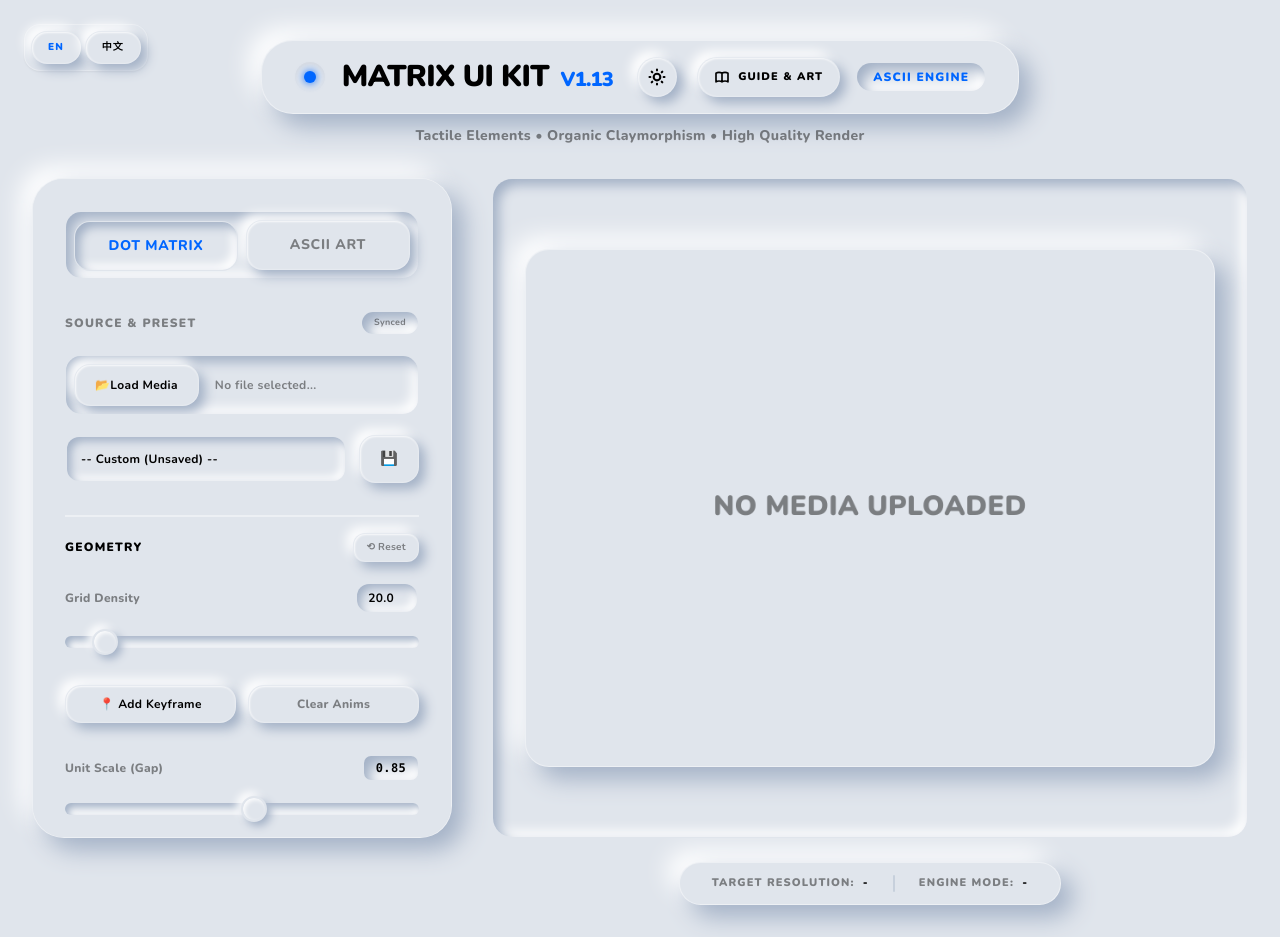
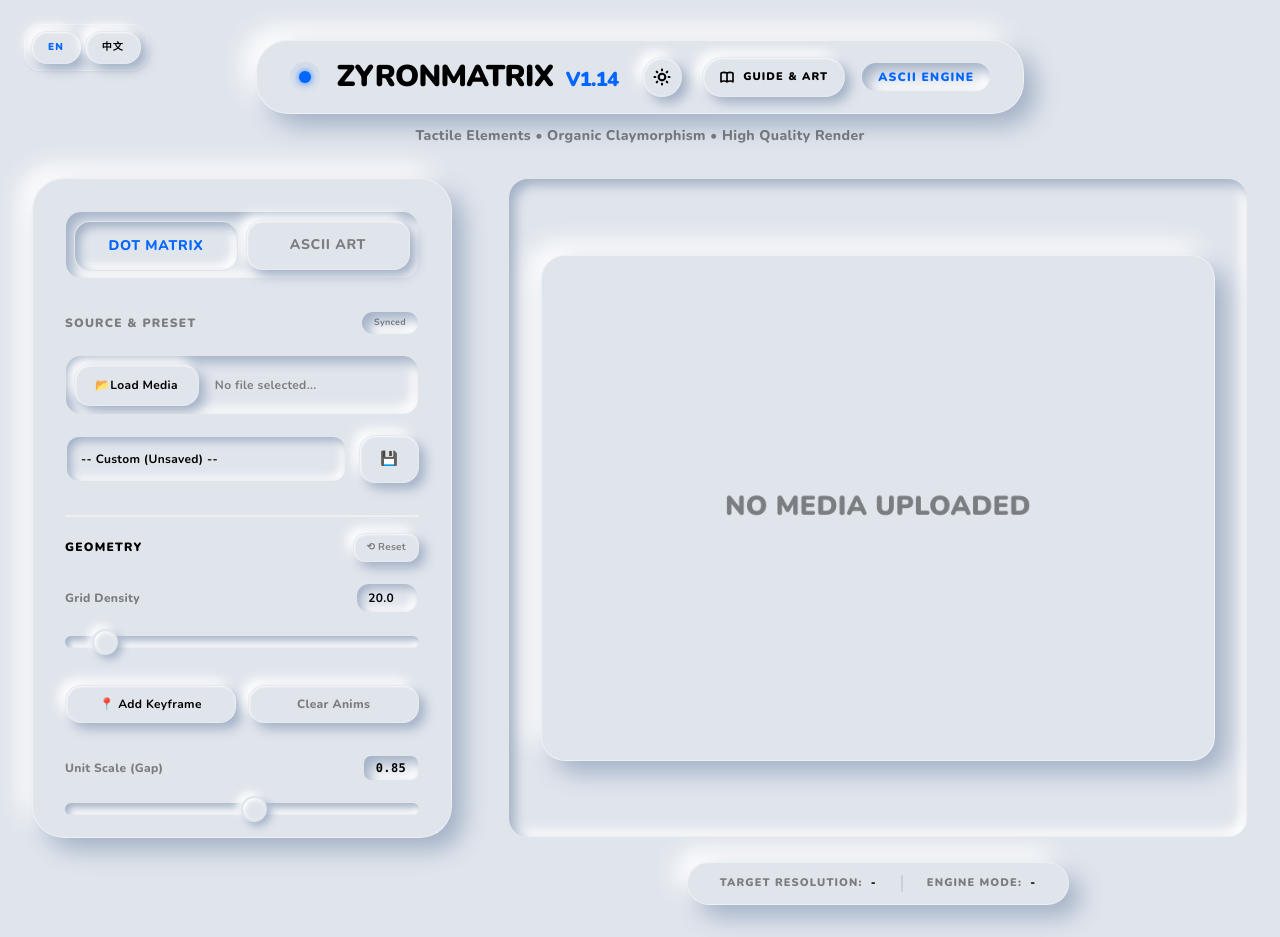
Before and after one commit to Jokerzyz/zyron-engine, a plain HTML site: page index.html in a window 1280 px wide. Drawn offline with nearby package versions, Linux system fonts and the light colour scheme.

Commit message:
Add files via upload

```diff
--- a/index.html
+++ b/index.html
@@ -4,7 +4,7 @@
     <meta charset="UTF-8">
     <meta name="viewport" content="width=device-width, initial-scale=1.0">
 
-    <title>矩阵特效与 ASCII 艺术终端 v1.13 | 在线视频转字符画 (Matrix & ASCII Generator)</title>
+    <title>ZYRONMATRIX v1.14 | 在线视频转字符画 (Matrix & ASCII Generator)</title>
 
     <meta name="description" content="免费的在线高级矩阵特效与 ASCII 艺术生成器终端。无需下载，一键将图片与视频序列转化为赛博朋克风格的黑客代码流或纯文本遮罩效果。支持 WebGL 高清序列帧导出，专为设计师与极客打造。Free online Matrix digital rain and ASCII art generator for images and videos.">
     <meta name="keywords" content="矩阵特效, ASCII 艺术, 字符画生成器, 视频转ASCII, Matrix digital rain, ASCII art generator, Neumorphism UI, 赛博朋克, 黑客代码流, image to text, video to ascii">
@@ -18,14 +18,14 @@
 
     <meta property="og:type" content="website">
     <meta property="og:url" content="https://www.zyronmatrix.com/">
-    <meta property="og:title" content="Matrix UI Kit | 高级 ASCII 艺术与矩阵渲染引擎">
+    <meta property="og:title" content="ZYRONMATRIX | 高级 ASCII 艺术与矩阵渲染引擎">
     <meta property="og:description" content="一键将图片与视频转化为赛博朋克风格的字符艺术。支持自定义文字遮罩与高质量序列帧导出。">
 
     <script type="application/ld+json">
     {
       "@context": "https://schema.org",
       "@type": "WebApplication",
-      "name": "ZyronMatrix ASCII & Matrix Effect Generator",
+      "name": "ZYRONMATRIX ASCII & Matrix Effect Generator",
       "alternateName": "矩阵特效与 ASCII 艺术终端",
       "url": "https://www.zyronmatrix.com/",
       "description": "An advanced, browser-based multimedia tool that converts images and videos into Matrix digital rain and custom ASCII text art. Features real-time rendering and ZIP sequence export.",
@@ -52,51 +52,43 @@
     <link href="https://fonts.googleapis.com/css2?family=Nunito:wght@400;600;700;800;900&family=JetBrains+Mono:wght@500;700&display=swap" rel="stylesheet">
     <style>
         :root {
-            /* 浅灰蓝拟态主色调 (Light Theme) */
             --bg-color: #E0E5EC;
             --shadow-dark: #a3b1c6;
             --shadow-light: #ffffff;
             --shadow-dark-strong: rgba(163, 177, 198, 0.6);
             --shadow-dark-faint: rgba(184, 198, 217, 0.15);
 
-            /* 文本与高亮 */
             --text-dark: #000000;
             --text-muted: rgba(0, 0, 0, 0.45);
             --accent: #0066ff;
             --accent-glow: rgba(0, 102, 255, 0.15);
 
-            /* 材质光泽 */
             --border-light: rgba(255, 255, 255, 0.4);
             --border-light-faint: rgba(255, 255, 255, 0.2);
             --inner-highlight: rgba(255, 255, 255, 0.8);
             --inner-highlight-strong: rgba(255, 255, 255, 0.9);
 
-            /* 遮罩背景 */
             --overlay-bg: rgba(224, 229, 236, 0.85);
             --modal-bg: rgba(163, 177, 198, 0.2);
         }
 
         body.dark-mode {
-            /* 极客炭黑拟态主色调 (Dark Theme) */
             --bg-color: #2b2e33;
             --shadow-dark: #1d1f23;
             --shadow-light: #393d43;
             --shadow-dark-strong: rgba(0, 0, 0, 0.6);
             --shadow-dark-faint: rgba(0, 0, 0, 0.2);
 
-            /* 文本与高亮 */
             --text-dark: #f0f0f0;
             --text-muted: rgba(255, 255, 255, 0.5);
             --accent: #4d88ff;
             --accent-glow: rgba(77, 136, 255, 0.15);
 
-            /* 材质光泽调暗，避免过曝 */
             --border-light: rgba(255, 255, 255, 0.05);
             --border-light-faint: rgba(255, 255, 255, 0.02);
             --inner-highlight: rgba(255, 255, 255, 0.05);
             --inner-highlight-strong: rgba(255, 255, 255, 0.08);
 
-            /* 遮罩背景 */
             --overlay-bg: rgba(43, 46, 51, 0.85);
             --modal-bg: rgba(0, 0, 0, 0.5);
         }
@@ -110,19 +102,20 @@
             transition: background-color 0.4s ease, color 0.4s ease;
         }
 
-        /* --- 专属定制的拟态物理滑槽 (Scrollbar Slot) --- */
-        .control-panel {
-            padding-right: 14px;
-        }
+        /* --- 完美重构的独立悬浮滚动条 (Floating Scrollbar Track) --- */
         .control-panel::-webkit-scrollbar {
-            width: 20px;
+            width: 18px; /* 轨道更厚实，更有独立硬件感 */
         }
         .control-panel::-webkit-scrollbar-track {
-            background: var(--bg-color);
+            background: transparent;
             border-radius: 20px;
+            /* 刻画出一个拟态凹槽，由于设置在外侧，它就像是一个独立的组件 */
             box-shadow: inset 3px 3px 6px var(--shadow-dark),
                         inset -3px -3px 6px var(--shadow-light);
-            border: 6px solid var(--bg-color);
+            border: 4px solid var(--bg-color);
+            /* 核心：限制轨道上下边缘，绝对避免与面板 32px 的大圆角相交穿帮！ */
+            margin-top: 36px;
+            margin-bottom: 36px;
         }
         .control-panel::-webkit-scrollbar-thumb {
             background: var(--bg-color);
@@ -255,7 +248,7 @@
             z-index: 40;
         }
 
-        /* 渲染画布 */
+        /* 渲染画布：允许自由缩放贴合容器 */
         canvas {
             border-radius: 24px;
             background: var(--bg-color);
@@ -280,10 +273,10 @@
 <body class="p-4 md:p-6 lg:p-8 selection:bg-[#0066ff] selection:text-white">
 
     <div class="sr-only">
-        <h1>ZyronMatrix: Online Matrix Effect & ASCII Art Video Generator</h1>
-        <p>How to make a Matrix digital rain effect or convert video to ASCII art? ZyronMatrix is a free, powerful, browser-based rendering engine. It transforms images and mp4 videos into dynamic ASCII text art, retro hacker terminal screens, and volumetric 3D dot matrix designs.</p>
+        <h1>ZYRONMATRIX: Online Matrix Effect & ASCII Art Video Generator</h1>
+        <p>How to make a Matrix digital rain effect or convert video to ASCII art? ZYRONMATRIX is a free, powerful, browser-based rendering engine. It transforms images and mp4 videos into dynamic ASCII text art, retro hacker terminal screens, and volumetric 3D dot matrix designs.</p>
         <p>Features include text masking (overlaying continuous English prose over images), custom character dictionaries, Neumorphism dark/light mode UI, and rendering sequences directly into ZIP archives for After Effects (AE) and Premiere (PR) compositing. Best tool for cyberpunk aesthetics and generative typography design.</p>
-        <p>如何制作黑客帝国代码雨特效？如何把视频转换成字符画？ZyronMatrix 是一款强大的在线矩阵特效与 ASCII 艺术生成器。支持动态连续文本遮罩、自定义字符字典、体积光色阶映射，并可一键导出透明通道的序列帧供后期软件合成使用。完全免费，前端直接渲染，保护隐私。</p>
+        <p>如何制作黑客帝国代码雨特效？如何把视频转换成字符画？ZYRONMATRIX 是一款强大的在线矩阵特效与 ASCII 艺术生成器。支持动态连续文本遮罩、自定义字符字典、体积光色阶映射，并可一键导出透明通道的序列帧供后期软件合成使用。完全免费，前端直接渲染，保护隐私。</p>
     </div>
 
     <!-- I18N Language Switcher -->
@@ -299,7 +292,7 @@
                 <div class="w-8 h-8 rounded-full neu-inset flex items-center justify-center shadow-inner">
                     <div class="w-3 h-3 rounded-full bg-[var(--accent)] shadow-[0_0_8px_var(--accent)]"></div>
                 </div>
-                <h1 class="text-3xl font-black tracking-tight text-[var(--text-dark)] uppercase"><span data-i18n="app_title">Matrix UI Kit</span> <span class="text-xl text-[var(--accent)] ml-1">v1.13</span></h1>
+                <h1 class="text-3xl font-black tracking-tight text-[var(--text-dark)] uppercase"><span data-i18n="app_title">ZYRONMATRIX</span> <span class="text-xl text-[var(--accent)] ml-1">v1.14</span></h1>
 
                 <button id="themeToggleBtn" class="neu-btn w-10 h-10 rounded-full ml-2 flex items-center justify-center" data-i18n-title="tip_theme">
                     <svg id="themeIconSun" class="w-5 h-5 text-[var(--text-dark)]" fill="none" viewBox="0 0 24 24" stroke="currentColor" stroke-width="2.5">
@@ -310,7 +303,6 @@
                     </svg>
                 </button>
 
-                <!-- 新增：文字丰富教程页面的入口按钮 (应对 AdSense 审核) -->
                 <a href="/guide.html" target="_blank" class="neu-btn h-10 px-4 rounded-full ml-1 flex items-center justify-center text-[11px] font-black tracking-widest gap-2 text-[var(--text-dark)] hover:text-[var(--accent)] transition-colors" data-i18n-title="tip_guide">
                     <svg class="w-4 h-4" fill="none" stroke="currentColor" viewBox="0 0 24 24" stroke-width="2.5"><path stroke-linecap="round" stroke-linejoin="round" d="M12 6.253v13m0-13C10.832 5.477 9.246 5 7.5 5S4.168 5.477 3 6.253v13C4.168 18.477 5.754 18 7.5 18s3.332.477 4.5 1.253m0-13C13.168 5.477 14.754 5 16.5 5c1.747 0 3.332.477 4.5 1.253v13C19.832 18.477 18.247 18 16.5 18c-1.746 0-3.332.477-4.5 1.253"></path></svg>
                     <span data-i18n="btn_guide">GUIDE</span>
@@ -321,8 +313,14 @@
             <p class="text-[var(--text-muted)] text-sm font-extrabold tracking-wide" data-i18n="app_desc">Tactile Elements • Organic Claymorphism • High Quality Render</p>
         </header>
 
-        <div class="flex flex-col lg:flex-row gap-6 lg:gap-8 xl:gap-10">
-            <aside class="w-full lg:w-[360px] xl:w-[420px] flex-shrink-0 neu-panel p-6 lg:p-8 overflow-y-auto h-[auto] lg:h-[calc(100vh-140px)] control-panel space-y-8">
+        <!-- 加大 Gap 以便给外置悬浮滑轨腾出完美的空间 -->
+        <div class="flex flex-col lg:flex-row gap-6 lg:gap-10 xl:gap-14">
+
+            <!-- 核心修复：左侧工具栏 (去除了外层溢出隐藏，容纳负边距) -->
+            <aside class="w-full lg:w-[360px] xl:w-[420px] flex-shrink-0 neu-panel relative lg:h-[calc(100vh-140px)] z-20">
+                <!-- 内置滚动层：通过负右边距将滚动条强制推到主面板之外，彻底解决圆角穿帮！ -->
+                <div class="h-full overflow-y-auto control-panel lg:-mr-[28px] lg:pr-[28px]">
+                    <div class="p-6 lg:p-8 space-y-8 pb-10">
 
                         <div class="neu-inset p-2 flex gap-2 rounded-2xl relative z-10">
                             <button id="modeDotBtn" class="neu-btn active flex-1 py-3.5 text-sm uppercase tracking-wider" data-i18n="tab_dot">Dot Matrix</button>
@@ -575,6 +573,8 @@
                             </div>
                             <button id="exportSequence" class="w-full py-5 neu-btn text-sm font-black tracking-widest text-[var(--accent)] border-2 border-[var(--accent)]/10">📦 <span data-i18n="btn_export_seq">渲染导出视频帧序列</span></button>
                         </div>
+                    </div>
+                </div>
             </aside>
 
             <main class="flex-1 min-w-0 flex flex-col items-center justify-start">
@@ -650,7 +650,7 @@
             // --- I18N Engine (国际化词典) ---
             const translations = {
                 en: {
-                    app_title: "Matrix UI Kit", app_subtitle: "ASCII ENGINE", app_desc: "Tactile Elements • Organic Claymorphism • High Quality Render",
+                    app_title: "ZYRONMATRIX", app_subtitle: "ASCII ENGINE", app_desc: "Tactile Elements • Organic Claymorphism • High Quality Render",
                     tab_dot: "Dot Matrix", tab_ascii: "Ascii Art", lbl_source: "Source & Preset", status_synced: "Synced", status_local: "Local Storage", status_sync_err: "Sync Failed", status_conn: "Connecting...",
                     btn_load: "Load Media", no_file: "No file selected...", no_file_preview: "NO MEDIA UPLOADED", opt_custom_preset: "-- Custom (Unsaved) --", tip_save_preset: "Save Preset", tip_del_preset: "Delete Preset", tip_theme: "Toggle Dark/Light Theme",
                     lbl_geometry: "Geometry", btn_reset: "⟲ Reset", lbl_grid: "Grid Density", lbl_keyed: "(KEYED)", btn_add_key: "📍 Add Keyframe", btn_clear_key: "Clear Anims",
@@ -672,7 +672,7 @@
                     msg_compressing: "Packaging ZIP archive...", msg_engine: "Rendering Engine: ", btn_guide: "GUIDE & ART", tip_guide: "Read tutorials and learn about ASCII art"
                 },
                 zh: {
-                    app_title: "Matrix UI Kit", app_subtitle: "ASCII ENGINE", app_desc: "Tactile Elements • Organic Claymorphism • High Quality Render",
+                    app_title: "ZYRONMATRIX", app_subtitle: "ASCII ENGINE", app_desc: "Tactile Elements • Organic Claymorphism • High Quality Render",
                     tab_dot: "圆点矩阵 (Dot)", tab_ascii: "ASCII 字符", lbl_source: "Source & Preset", status_synced: "已同步", status_local: "本地存储", status_sync_err: "同步失败", status_conn: "连接中...",
                     btn_load: "载入媒体", no_file: "未选择文件...", no_file_preview: "等待载入媒体", opt_custom_preset: "-- 自定义参数 (未保存) --", tip_save_preset: "保存预设", tip_del_preset: "删除预设", tip_theme: "切换深浅色主题",
                     lbl_geometry: "Geometry", btn_reset: "⟲ 恢复", lbl_grid: "阵列排版密度", lbl_keyed: "(KEYED)", btn_add_key: "📍 打关键帧", btn_clear_key: "清空动画",
```
Lines whose indentation alone changed are shown as unchanged.
